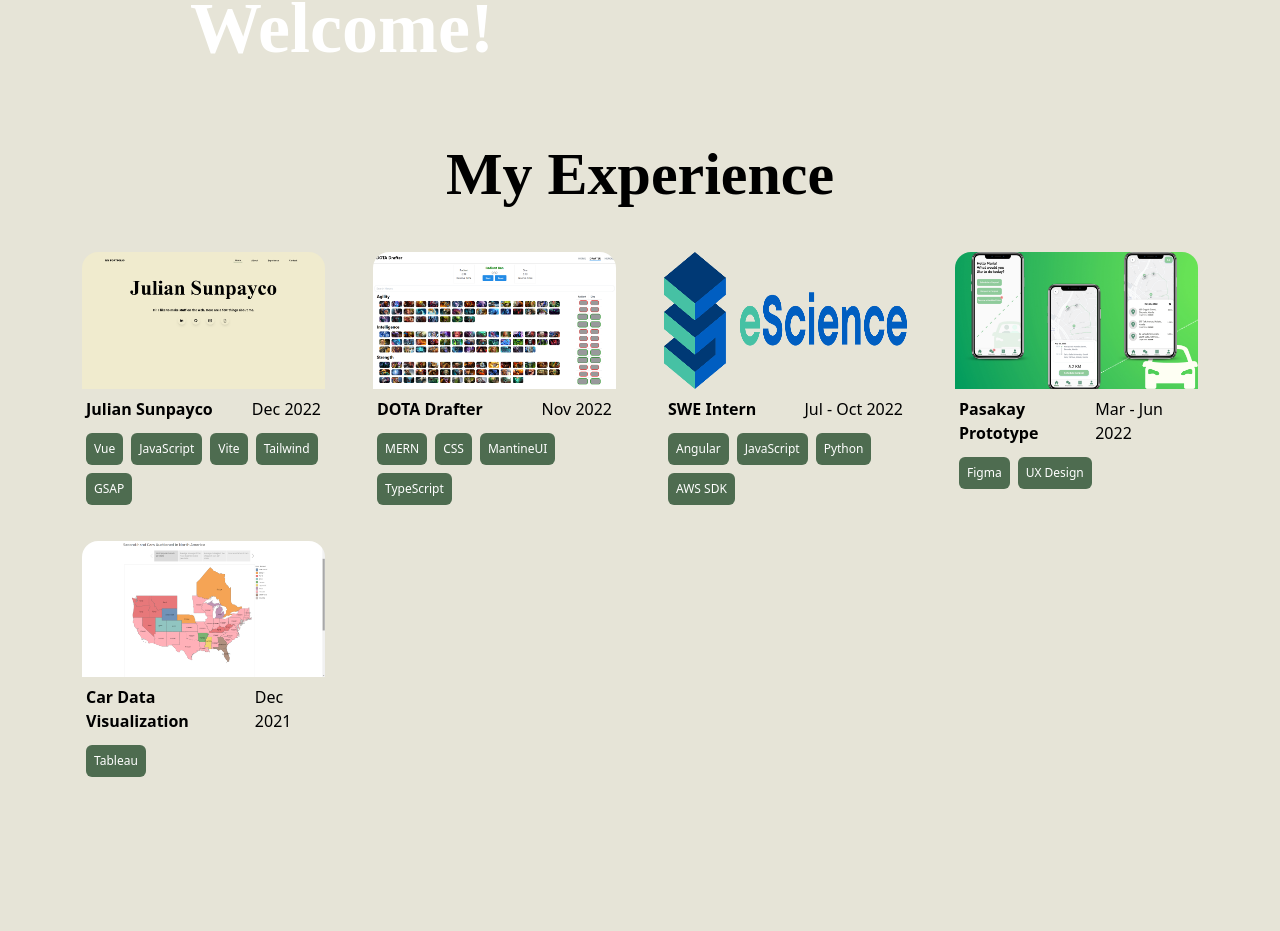
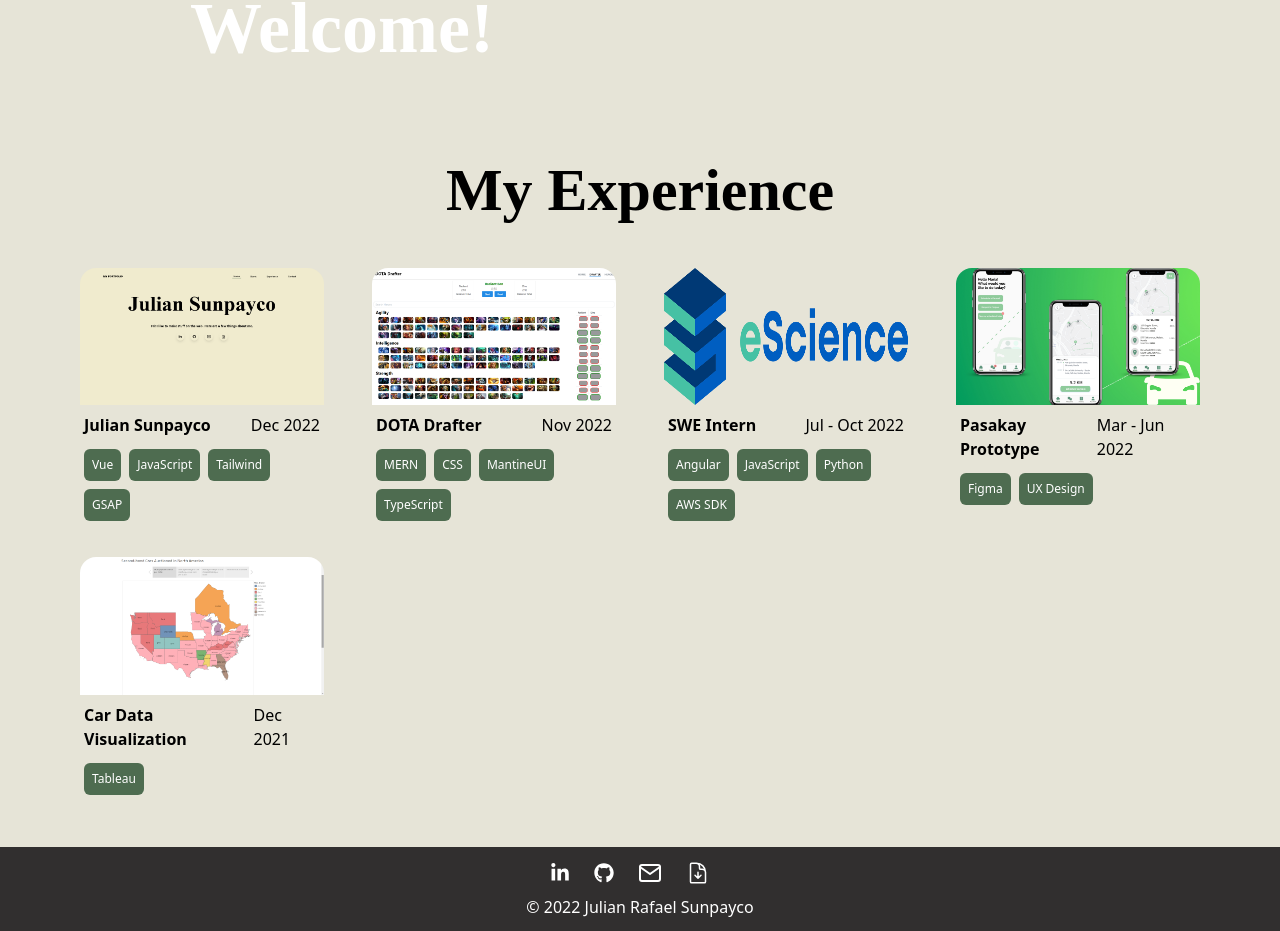
Before and after one commit to jSunpayco/julian-sunpayco, a Vue app: page / in a window 1280 px wide. Shown: the part 524-1455 px from the top of the page. Before the commit the page ends 1353 px from the top, so only its background shows below. Built offline with nearby package versions, Linux system fonts and the light colour scheme.

Commit message:
Added footer

```diff
--- a/src/App.vue
+++ b/src/App.vue
@@ -27,7 +27,7 @@ export default {
                 <!-- <li class="w-14"><a class="naviLink" href="#landing">HOME</a></li> -->
                 <li><a class="naviLink" href="#about">ABOUT</a></li>
                 <li><a class="naviLink" href="#works">EXPERIENCE</a></li>
-                <li><a class="naviLink" href="#works">CONTACT</a></li>
+                <li><a class="naviLink" href="#footer">CONTACT</a></li>
             </ul>
             <div class="mx-5">
               <button class="lg:hidden block text-white hover:text-customBeigeDarker" @click.prevent="toggle()">
--- /dev/null
+++ b/src/components/Footer.vue
@@ -0,0 +1,33 @@
+<script setup>
+</script>
+
+<template>
+    <footer class=" bg-customJet">
+        <div class="flex flex-row justify-center pt-3 mb-2">
+            <a href="https://www.linkedin.com/in/julian-rafael-sunpayco-b4365222a/" class="iconAnchor" title="LinkedIn" target="_blank">
+                <!-- Linkedin -->
+                <svg xmlns="http://www.w3.org/2000/svg" viewBox="0 0 448 512" class="w-5 h-5"><path fill="currentColor" d="M100.28 448H7.4V148.9h92.88zM53.79 108.1C24.09 108.1 0 83.5 0 53.8a53.79 53.79 0 0 1 107.58 0c0 29.7-24.1 54.3-53.79 54.3zM447.9 448h-92.68V302.4c0-34.7-.7-79.2-48.29-79.2-48.29 0-55.69 37.7-55.69 76.7V448h-92.78V148.9h89.08v40.8h1.3c12.4-23.5 42.69-48.3 87.88-48.3 94 0 111.28 61.9 111.28 142.3V448z"/></svg>
+            </a>
+
+            <a href="https://github.com/jSunpayco" class="iconAnchor" title="GitHub" target="_blank">
+            <!-- GitHub -->
+            <svg xmlns="http://www.w3.org/2000/svg" viewBox="0 0 496 512" class="w-5 h-5"><path fill="currentColor" d="M165.9 397.4c0 2-2.3 3.6-5.2 3.6-3.3.3-5.6-1.3-5.6-3.6 0-2 2.3-3.6 5.2-3.6 3-.3 5.6 1.3 5.6 3.6zm-31.1-4.5c-.7 2 1.3 4.3 4.3 4.9 2.6 1 5.6 0 6.2-2s-1.3-4.3-4.3-5.2c-2.6-.7-5.5.3-6.2 2.3zm44.2-1.7c-2.9.7-4.9 2.6-4.6 4.9.3 2 2.9 3.3 5.9 2.6 2.9-.7 4.9-2.6 4.6-4.6-.3-1.9-3-3.2-5.9-2.9zM244.8 8C106.1 8 0 113.3 0 252c0 110.9 69.8 205.8 169.5 239.2 12.8 2.3 17.3-5.6 17.3-12.1 0-6.2-.3-40.4-.3-61.4 0 0-70 15-84.7-29.8 0 0-11.4-29.1-27.8-36.6 0 0-22.9-15.7 1.6-15.4 0 0 24.9 2 38.6 25.8 21.9 38.6 58.6 27.5 72.9 20.9 2.3-16 8.8-27.1 16-33.7-55.9-6.2-112.3-14.3-112.3-110.5 0-27.5 7.6-41.3 23.6-58.9-2.6-6.5-11.1-33.3 2.6-67.9 20.9-6.5 69 27 69 27 20-5.6 41.5-8.5 62.8-8.5s42.8 2.9 62.8 8.5c0 0 48.1-33.6 69-27 13.7 34.7 5.2 61.4 2.6 67.9 16 17.7 25.8 31.5 25.8 58.9 0 96.5-58.9 104.2-114.8 110.5 9.2 7.9 17 22.9 17 46.4 0 33.7-.3 75.4-.3 83.6 0 6.5 4.6 14.4 17.3 12.1C428.2 457.8 496 362.9 496 252 496 113.3 383.5 8 244.8 8zM97.2 352.9c-1.3 1-1 3.3.7 5.2 1.6 1.6 3.9 2.3 5.2 1 1.3-1 1-3.3-.7-5.2-1.6-1.6-3.9-2.3-5.2-1zm-10.8-8.1c-.7 1.3.3 2.9 2.3 3.9 1.6 1 3.6.7 4.3-.7.7-1.3-.3-2.9-2.3-3.9-2-.6-3.6-.3-4.3.7zm32.4 35.6c-1.6 1.3-1 4.3 1.3 6.2 2.3 2.3 5.2 2.6 6.5 1 1.3-1.3.7-4.3-1.3-6.2-2.2-2.3-5.2-2.6-6.5-1zm-11.4-14.7c-1.6 1-1.6 3.6 0 5.9 1.6 2.3 4.3 3.3 5.6 2.3 1.6-1.3 1.6-3.9 0-6.2-1.4-2.3-4-3.3-5.6-2z"/></svg>
+            </a>
+
+            <a href="mailto:julian.sunpayco@gmail.com" class="iconAnchor" title="Email">
+            <!-- Mail -->
+            <svg xmlns="http://www.w3.org/2000/svg" width="24" height="24" viewBox="0 0 24 24" fill="none" stroke="#FFFFFF" stroke-width="2" stroke-linecap="round" stroke-linejoin="round"><path d="M4 4h16c1.1 0 2 .9 2 2v12c0 1.1-.9 2-2 2H4c-1.1 0-2-.9-2-2V6c0-1.1.9-2 2-2z"></path><polyline points="22,6 12,13 2,6"></polyline></svg>
+            </a>
+
+            <a href="https://docs.google.com/document/d/1EZ16z_8f27CigaGc-rS0BvDa1Y-1iiTk/edit?usp=sharing&ouid=108257889502087676299&rtpof=true&sd=true" class="iconAnchor" title="Resume" target="_blank">
+            <!-- Resume -->
+            <svg xmlns="http://www.w3.org/2000/svg" fill="none" viewBox="0 0 24 24" stroke-width="1.5" stroke="currentColor" class="w-6 h-6"><path stroke-linecap="round" stroke-linejoin="round" d="M19.5 14.25v-2.625a3.375 3.375 0 00-3.375-3.375h-1.5A1.125 1.125 0 0113.5 7.125v-1.5a3.375 3.375 0 00-3.375-3.375H8.25m.75 12l3 3m0 0l3-3m-3 3v-6m-1.5-9H5.625c-.621 0-1.125.504-1.125 1.125v17.25c0 .621.504 1.125 1.125 1.125h12.75c.621 0 1.125-.504 1.125-1.125V11.25a9 9 0 00-9-9z" /></svg>
+            </a>
+        </div>
+
+        <div class="text-center mt-2 pb-3 text-white">© 2022 Julian Rafael Sunpayco</div>
+    </footer>
+</template>
+
+<style scoped>
+</style>
--- a/src/components/Landing.vue
+++ b/src/components/Landing.vue
@@ -3,7 +3,7 @@
 
 <template>
   <div class="sectionContainer">
-    <div class="mt-24 md:px-10 lg:px-0 w-full md:w-1/2">
+    <div class="mt-24 md:px-10 lg:px-0 w-full lg:w-1/2">
       <h1 id="titleName" class="font-bold text-center lg:text-start text-customRaisin w-full text-8xl">Welcome!</h1>
       <p class="font-normal text-lg text-black text-justify">My name is <span class="font-bold">Julian Sunpayco</span> and I hold a bachelor's degree in Computer Science. I look forward to gain more professional experience as a Junior / Entry-level / Intern in <span class="font-bold">Web Development</span>. Feel free to contact me through one of these platforms.</p>
 
@@ -40,7 +40,7 @@
 
     </div>
 
-    <image src="../../images/Grad.png" class="max-h-[680px] mt-24 aspect-auto"/>
+    <image src="../../images/Grad.png" class="max-h-[650px] mt-24 aspect-auto"/>
   </div>
 </template>
 
--- a/src/data/experiences.js
+++ b/src/data/experiences.js
@@ -7,7 +7,8 @@ const experiences = [
         year: "Dec 2021",
         description: "Data visualization to analyze data of second-hand cars being auctioned in North America.",
         techs: ["Tableau"],
-        preview: 'secondhand.png'
+        preview: 'secondhand.png',
+        type: 'Academic'
     },
     {
         id: 2,
@@ -17,7 +18,8 @@ const experiences = [
         year: "Mar - Jun 2022",
         description: "A prototype for a carpooling application. The design of the app was modified after every iteration that included UX testing.",
         techs: ["Figma", "UX Design"],
-        preview: 'pasakay.png'
+        preview: 'pasakay.png',
+        type: 'Academic'
     },
     {
         id: 3,
@@ -27,7 +29,8 @@ const experiences = [
         year: "Jul - Oct 2022",
         description: "Performed tasks for the web component of an attendance and inventory monitoring system tailored for merchandising services.",
         techs: ["Angular", "JavaScript", "Python", "AWS SDK"],
-        preview: 'escience.png'
+        preview: 'escience.png',
+        type: 'Professional'
     },
     {
         id: 4,
@@ -37,7 +40,8 @@ const experiences = [
         year: "Nov 2022",
         description: "A MERN stack application for DOTA2 players to take turns in picking and banning a character within a time limit.",
         techs: ["MERN", "CSS", "MantineUI", "TypeScript"],
-        preview: 'drafter.png'
+        preview: 'drafter.png',
+        type: 'Personal'
     },
     {
         id: 5,
@@ -46,8 +50,9 @@ const experiences = [
         link: "http://localhost:5173/",
         year: "Dec 2022",
         description: "This is where you're currently at! This was made in hopes of expanding my knowledge on JS frameworks while showcasing my past experiences in the field.",
-        techs: ["Vue", "JavaScript", "Vite", "Tailwind", "GSAP"],
-        preview: 'portfolio.png'
+        techs: ["Vue", "JavaScript", "Tailwind", "GSAP"],
+        preview: 'portfolio.png',
+        type: 'Personal'
     }
 ]
 
--- a/src/style.css
+++ b/src/style.css
@@ -48,7 +48,7 @@
   }
 
   .iconAnchor {
-    @apply border-2 flex items-center justify-center text-black text-xs rounded-full transition-all mr-5
+    @apply border-2 flex items-center justify-center text-white text-xs rounded-full transition-all mr-5
     border-transparent hover:scale-125;
   }
   .iconAnchorActive {
@@ -67,12 +67,12 @@
 
   /* Landing */
   .sectionContainer {
-    @apply flex flex-col mx-auto px-10 md:flex-row justify-around h-auto basis-0;
+    @apply flex flex-col mx-auto px-10 lg:flex-row justify-around h-auto basis-0;
   }
 
   /* Exprience page */
   .worksContainer {
-    @apply h-full mx-10 rounded-3xl mt-20 no-scrollbar border-x-2 border-red-700 border-opacity-0;
+    @apply h-full mx-10 rounded-3xl pt-24 no-scrollbar;
   }
 
   .worksTitle {
--- a/src/views/HomeView.vue
+++ b/src/views/HomeView.vue
@@ -3,10 +3,11 @@ import Landing from '@/components/Landing.vue';
 import About from '@/components/About.vue';
 import Works from '@/components/Works.vue';
 import Contact from '@/components/Contact.vue';
+import Footer from '@/components/Footer.vue';
 
 export default {
   name: "App",
-  components: { Landing, About, Works, Contact }
+  components: { Landing, About, Works, Contact, Footer }
 };
 </script>
 
@@ -32,6 +33,10 @@ export default {
       <!-- <section id="contact">
           <Contact/>
       </section> -->
+
+      <section id="footer">
+          <Footer/>
+      </section>
     </div>
 </template>
 
```
